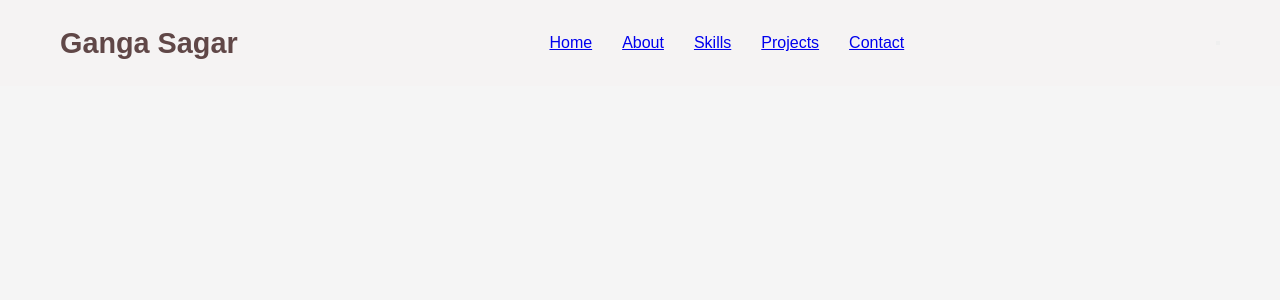
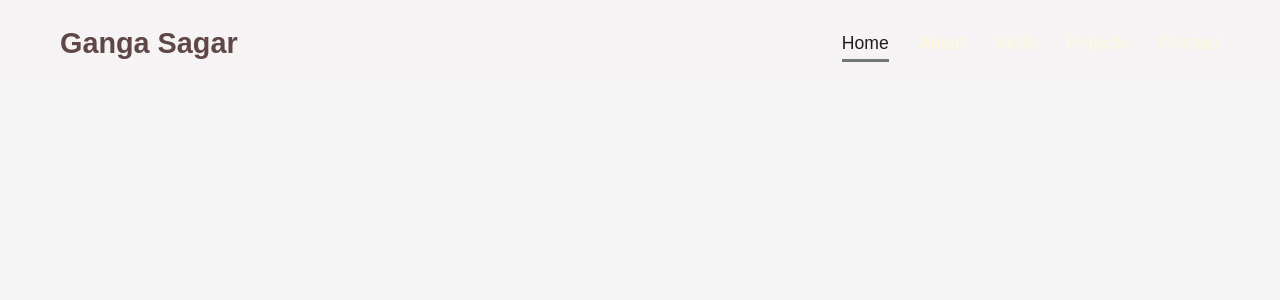
Before and after one commit to gangasagar12/Personal-PPT, a PHP site: page / in a window 1280 px wide. Shown: the top 300 px of the page. Run offline with PHP 8.4, Linux system fonts and the light colour scheme.

Commit message:
to make the more iteractive header with different features

```diff
--- a/css/style.css
+++ b/css/style.css
@@ -48,3 +48,65 @@ body {
   display: flex;
   gap: 30px;
 }
+
+.navbar .nav-link {
+  color:cornsilk;
+  text-decoration: none;
+  font-size: 1.1rem;
+  font-weight: 500;
+  position: relative;
+  transition: 0.3s ease;
+}
+
+.navbar .nav-link::after {
+  content: "";
+  position: absolute;
+  width: 0%;
+  height: 3px;
+  bottom: -5px;
+  left: 0;
+  background:rgb(112, 120, 118);
+  transition: width 0.3s;
+}
+
+.navbar .nav-link:hover::after,
+.navbar .nav-link.active::after {
+  width: 100%;
+}
+
+.navbar .nav-link:hover,
+.navbar .nav-link.active {
+  color:rgb(32, 29, 29);
+}
+
+.hamburger {
+  display: none;
+  background:rebeccapurple;
+  border: none;
+  font-size: 2rem;
+  color:aqua;
+  cursor: pointer;
+}
+
+/* Sections */
+section {
+  padding: 50px 0;
+}
+
+.section-title {
+  font-size: 2.5rem;
+  text-align: center;
+  margin-bottom: 15px;
+  color:black;
+}
+
+.section-title span {
+  color: var(--secondary-color);
+}
+
+.section-description {
+  text-align: center;
+  color: var(--text-light);
+  margin-bottom: 50px;
+  font-size: 1.1rem;
+}
```
